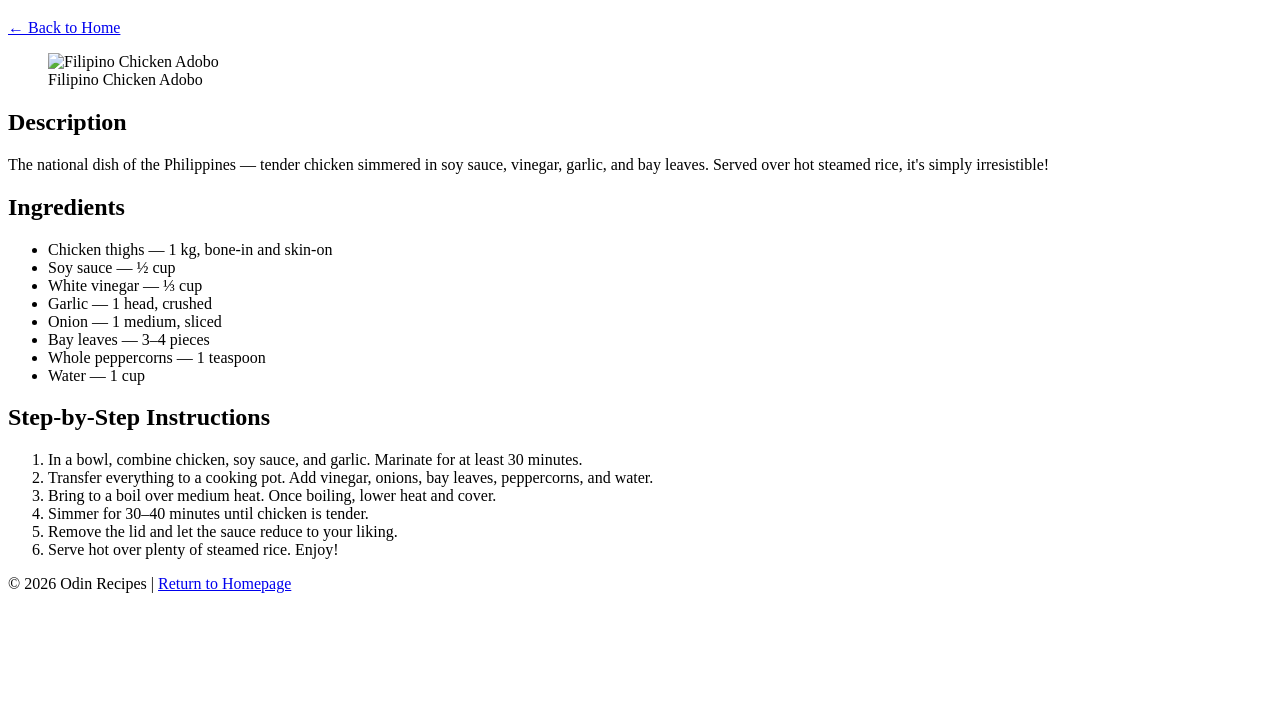
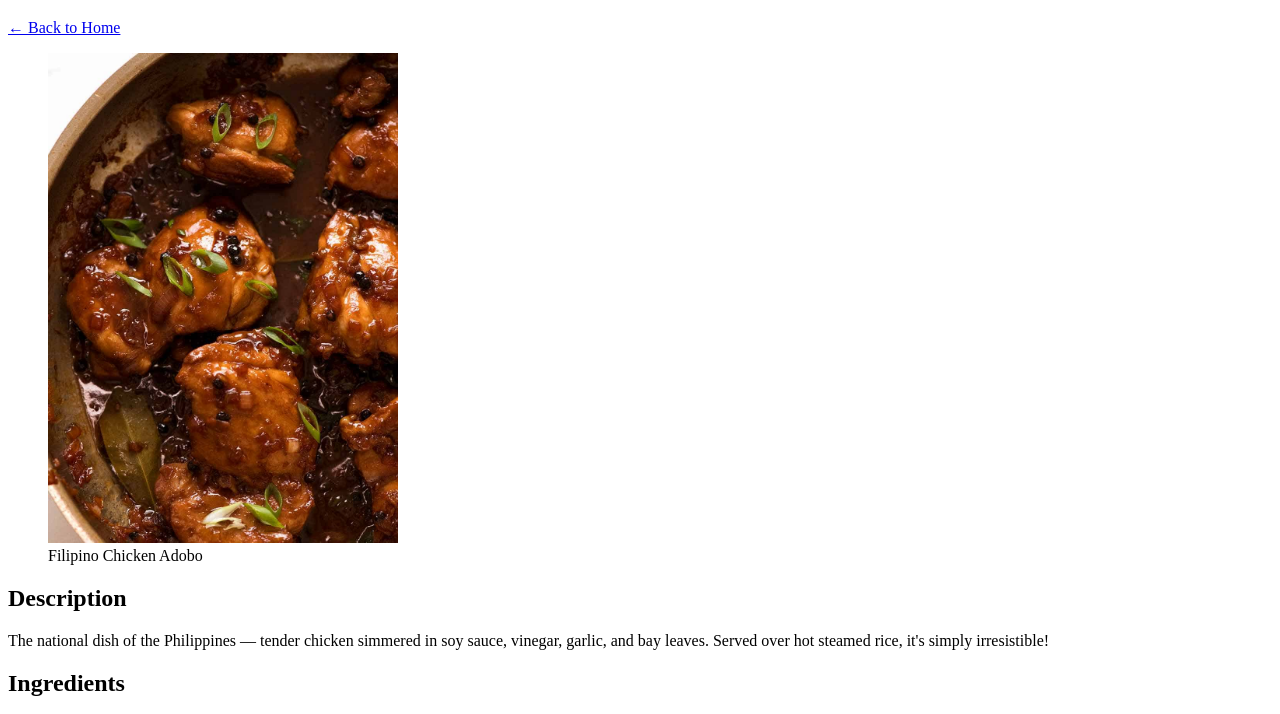
Before and after one commit to julrielnegros-dev/odin-recipes, a plain HTML site: page recipes/adobo.html in a window 1280 px wide. Shown: the part 61-775 px from the top of the page. Drawn offline with Linux system fonts and the light colour scheme.

Commit message:
Final adobo page - validation clean

```diff
--- a/recipes/adobo.html
+++ b/recipes/adobo.html
@@ -7,7 +7,7 @@
 </head>
 <body>
     <header>
-        <h1> Chicken Adobo</h1>
+        <h1>Chicken Adobo</h1>
     </header>
 
     <nav>
@@ -16,9 +16,7 @@
 
     <main>
         <figure>
-            <img src="Filipino-Chicken-Adobo-6.jpg"
-                 alt="Filipino Chicken Adobo"
-                 width="500" height="350">
+            <img src="Filipino-Chicken-Adobo_6.jpg" alt="Filipino Chicken Adobo" width="350">
             <figcaption>Filipino Chicken Adobo</figcaption>
         </figure>
 
@@ -34,7 +32,7 @@
                 <li>Soy sauce — ½ cup</li>
                 <li>White vinegar — ⅓ cup</li>
                 <li>Garlic — 1 head, crushed</li>
-                <li>Onion — 1 medium, sliced</li>
+                <li>Onion — 1 medium, chopped</li>
                 <li>Bay leaves — 3–4 pieces</li>
                 <li>Whole peppercorns — 1 teaspoon</li>
                 <li>Water — 1 cup</li>
```
